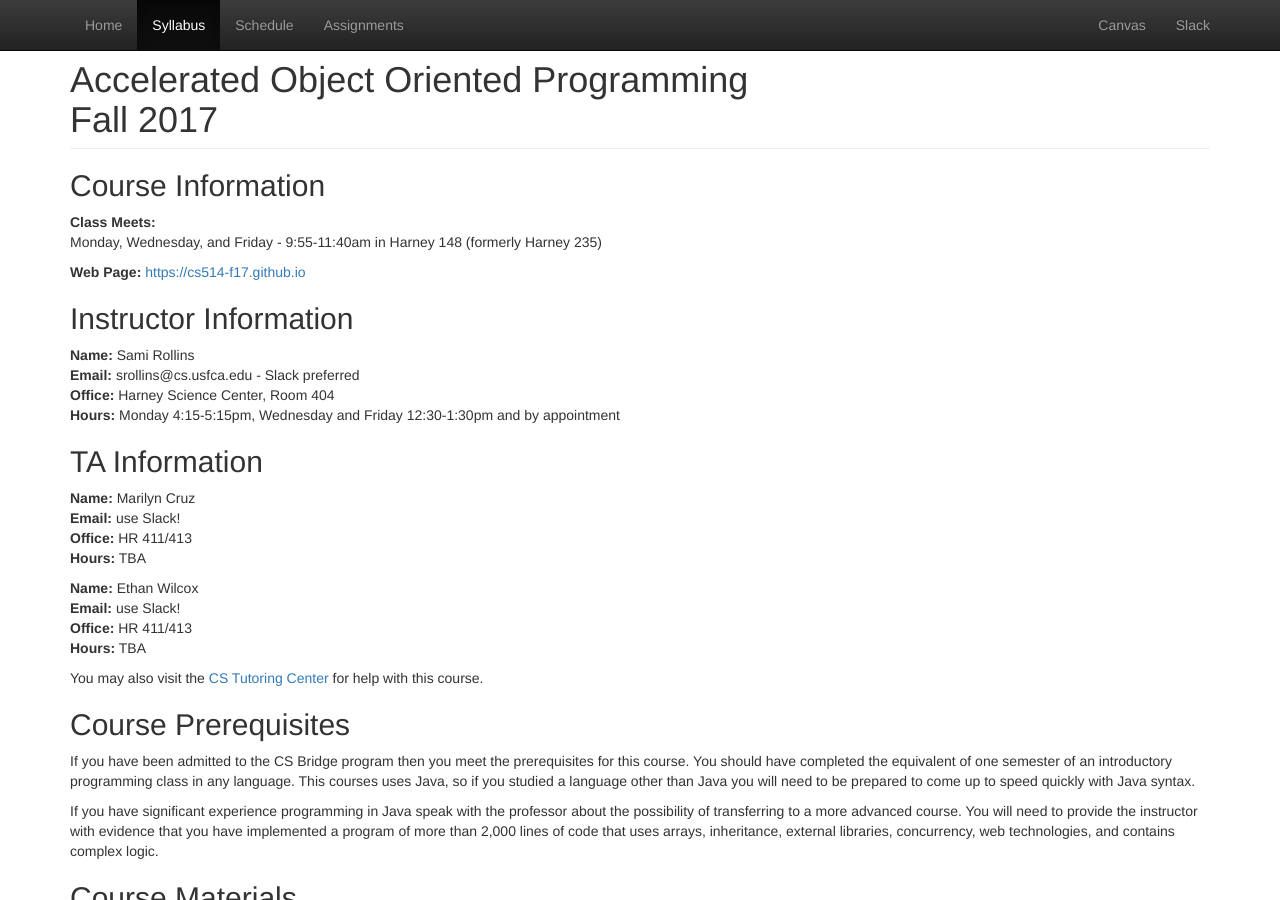
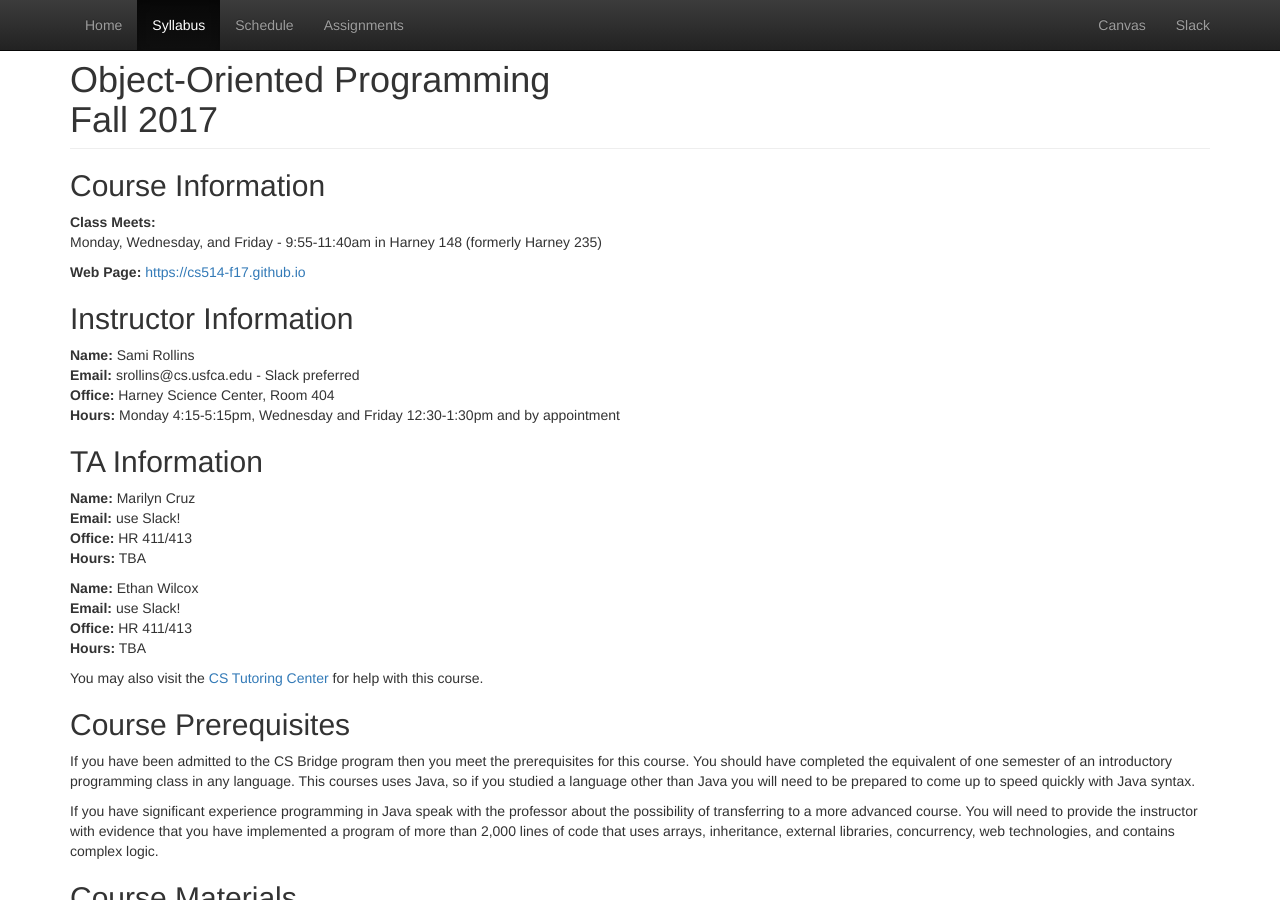
Before and after one commit to CS514-F17/cs514-f17.github.io, a Jekyll site: the page built from syllabus.html, in a window 1280 px wide and 900 px high. Built offline with Jekyll 4.4.1, drawn with Linux system fonts in a browser that asks for light colours.

Commit message:
update title

```diff
--- a/syllabus.html
+++ b/syllabus.html
@@ -5,7 +5,7 @@ title: Syllabus
 
 <div class="container">
 
-  <h1 class="page-header">Accelerated Object Oriented Programming<br/>Fall 2017</h1>
+  <h1 class="page-header">Object-Oriented Programming<br/>Fall 2017</h1>
 
   <h2>Course Information</h2>
   <p><strong>Class Meets:</strong><br/>
```
